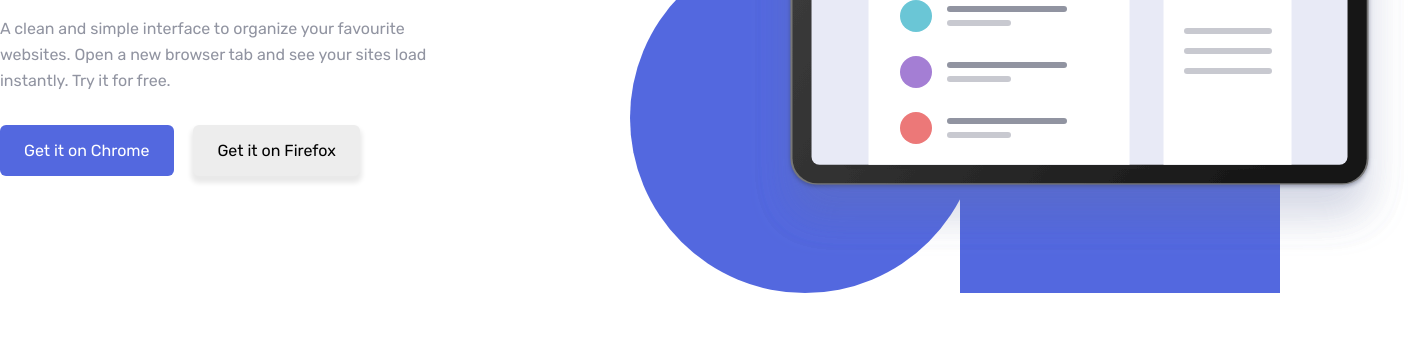
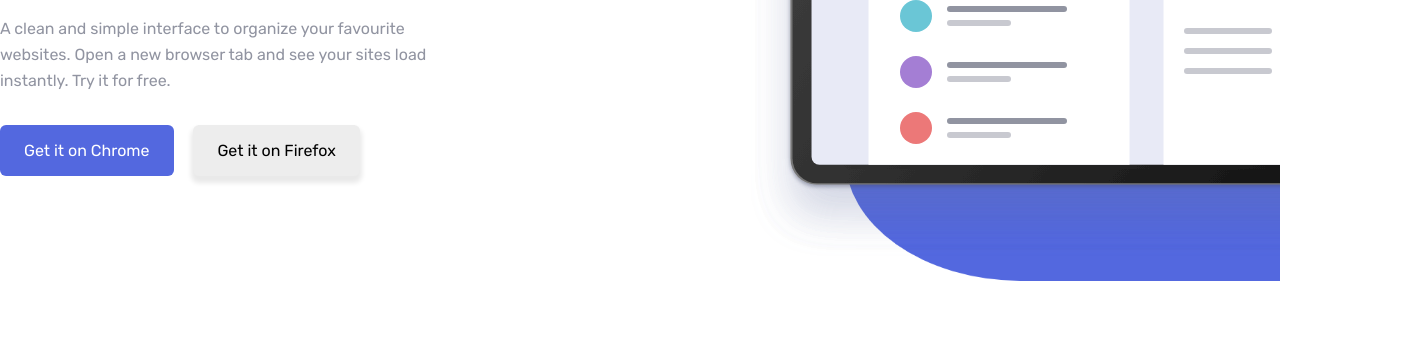
Before and after one commit to mawsonm/bookmark-landing, a plain HTML site: page index.html in a window 1280 px wide. Shown: the part 459-811 px from the top of the page, 1408 px wide, since content can reach past the window. Drawn offline with Linux system fonts and the light colour scheme.

Commit message:
fixed shape

```diff
--- a/index.html
+++ b/index.html
@@ -47,12 +47,14 @@
         </ul>
       </nav>
     </header>
+    <div class="outer">
       <section class="hero">
         <div class="flex-text">
           <h1>A Simple Bookmark Manager</h1>
           <p>
-          A clean and simple interface to organize your favourite websites. Open
-          a new browser tab and see your sites load instantly. Try it for free.
+            A clean and simple interface to organize your favourite websites.
+            Open a new browser tab and see your sites load instantly. Try it for
+            free.
           </p>
           <div>
             <button class="mxr-1">Get it on Chrome</button>
@@ -321,9 +323,9 @@
             </g>
           </g>
         </svg>
-      <div class="rectangle"></div>
-      <div class="circle"></div>
       </section>
+      <div class="shape"></div>
+    </div>
 
     <!-- Features
   Pricing
--- a/styles.css
+++ b/styles.css
@@ -82,23 +82,21 @@ p {
     margin-right: 1rem;
 }
 
-.rectangle {
+.shape {
+    position: absolute;
+    top: 25%;
+    right: -10%;
+    border-start-start-radius: 175px 175px;
+    border-end-start-radius: 175px 175px;
     background-color: hsl(231, 69%, 60%);
-    height: 25rem;
-    width: 25%;
-    position: absolute;
-    right: 0;
-    top: 22rem;
-    z-index: -1;
+    z-index: -2;
+    width: 44%;
+    height: 75%;
+    transform: rotateX(45deg);
 }
 
-.circle {
-    position: absolute;
-    width: 21.875rem;
-    height: 21.875rem;
-    right: 18.75rem;
-    top: 25.125rem;
-    border-radius: 50%;
-    background-color: hsl(231, 69%, 60%);
-    z-index: -2;
+.outer {
+    width: 100%;
+    position: relative;
+    overflow: hidden;
 }
```
Lines whose indentation alone changed are shown as unchanged.
